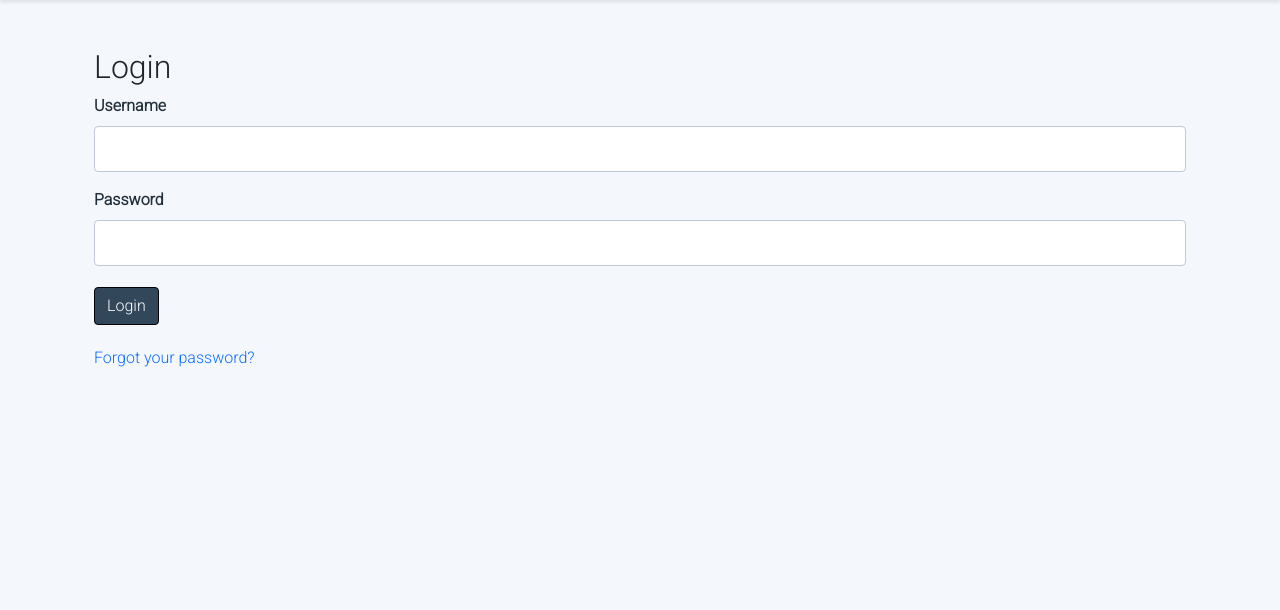
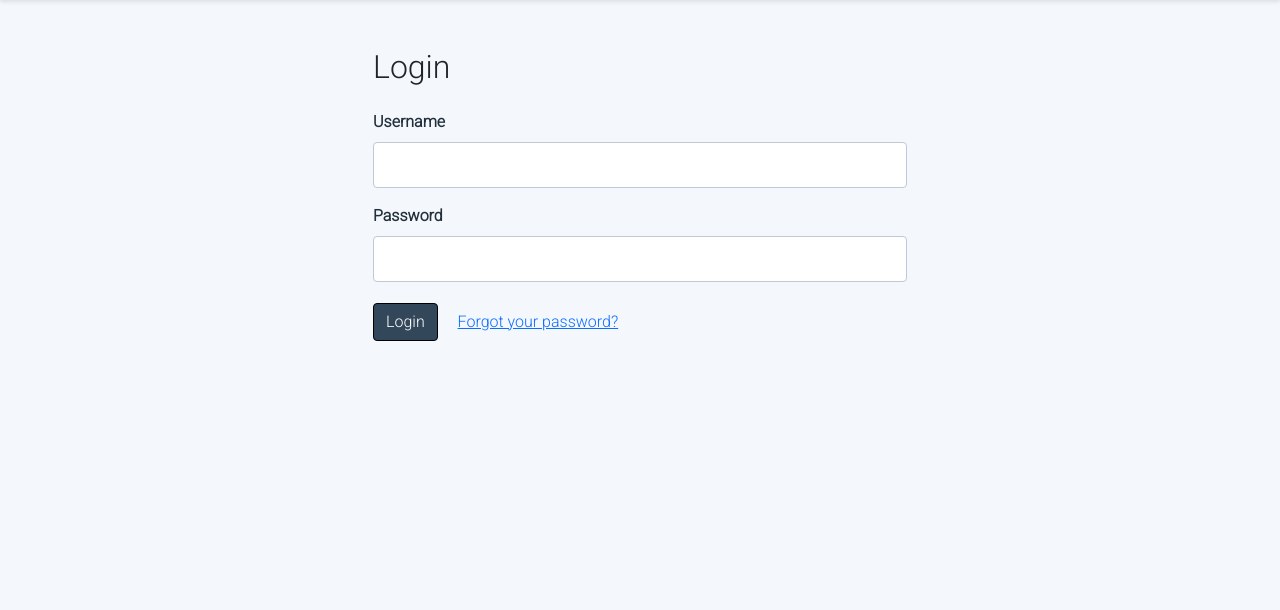
Before and after one commit to Dimmanzo/employed, a Django app: page /profiles/login/ in a window 1280 px wide. Shown: the part 58-668 px from the top of the page. Run offline with Django 4.2, Linux system fonts and the light colour scheme; parts of the project's set-up code (start-up, migrations or seed data) failed here and were passed over.

Commit message:
Updated Login/Register pages for better looks

```diff
--- a/profiles/templates/profiles/login.html
+++ b/profiles/templates/profiles/login.html
@@ -17,7 +17,9 @@
 {% endif %}
 
 <div class="container mt-5">
-    <h2>Login</h2>
+    <div class="row justify-content-center">
+        <div class="col-md-6">
+            <h2 class="text-left mb-4">Login</h2>
             <form method="POST">
                 {% csrf_token %}
 
@@ -34,10 +36,13 @@
                 </div>
 
                 <!-- Submit Button -->
+                <div class="text-left">
                     <button type="submit" class="btn btn-primary">Login</button>
+                    <a href="#" class="ms-3">Forgot your password?</a>
+                </div>
             </form>
-
-    <p class="mt-3 forgot-pass"><a href="#">Forgot your password?</a></p>
+        </div>
+    </div>
 </div>
 
 {% endblock %}
```
Also changed, not shown: profiles/templates/profiles/register.html (+8 -1 lines). Lines whose indentation alone changed are shown as unchanged.
